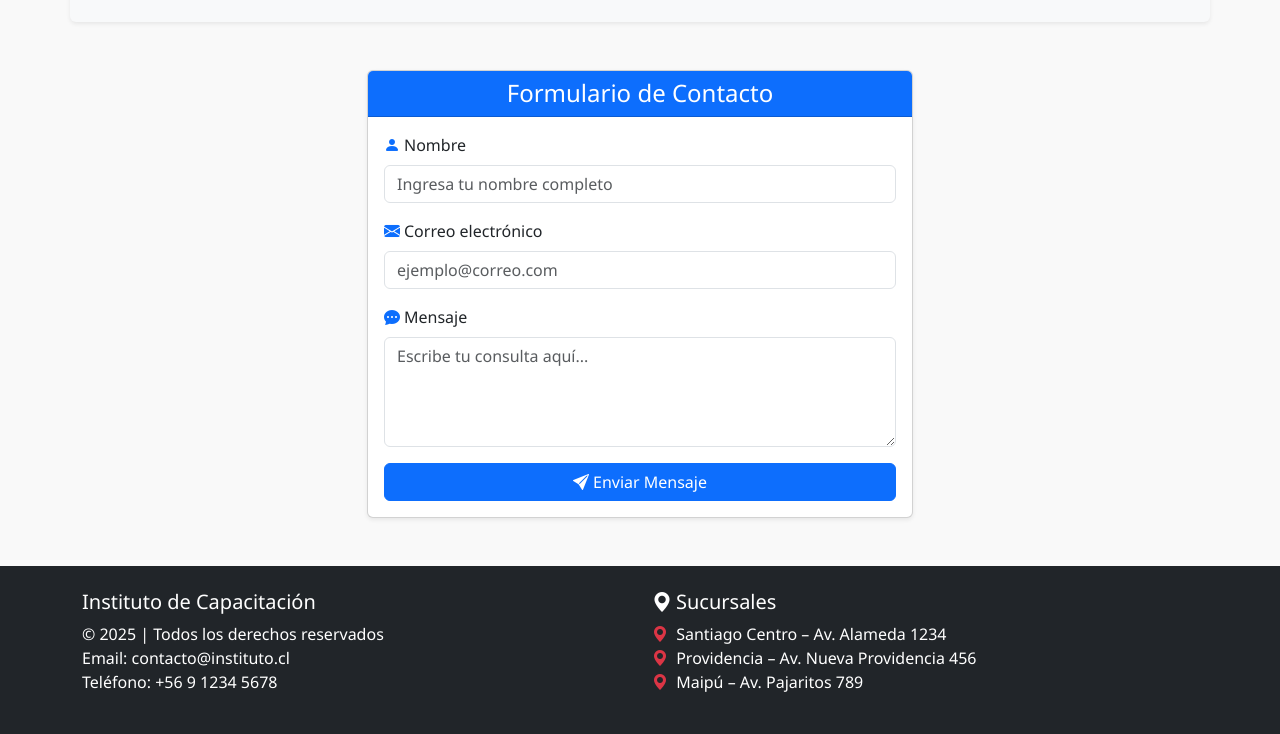
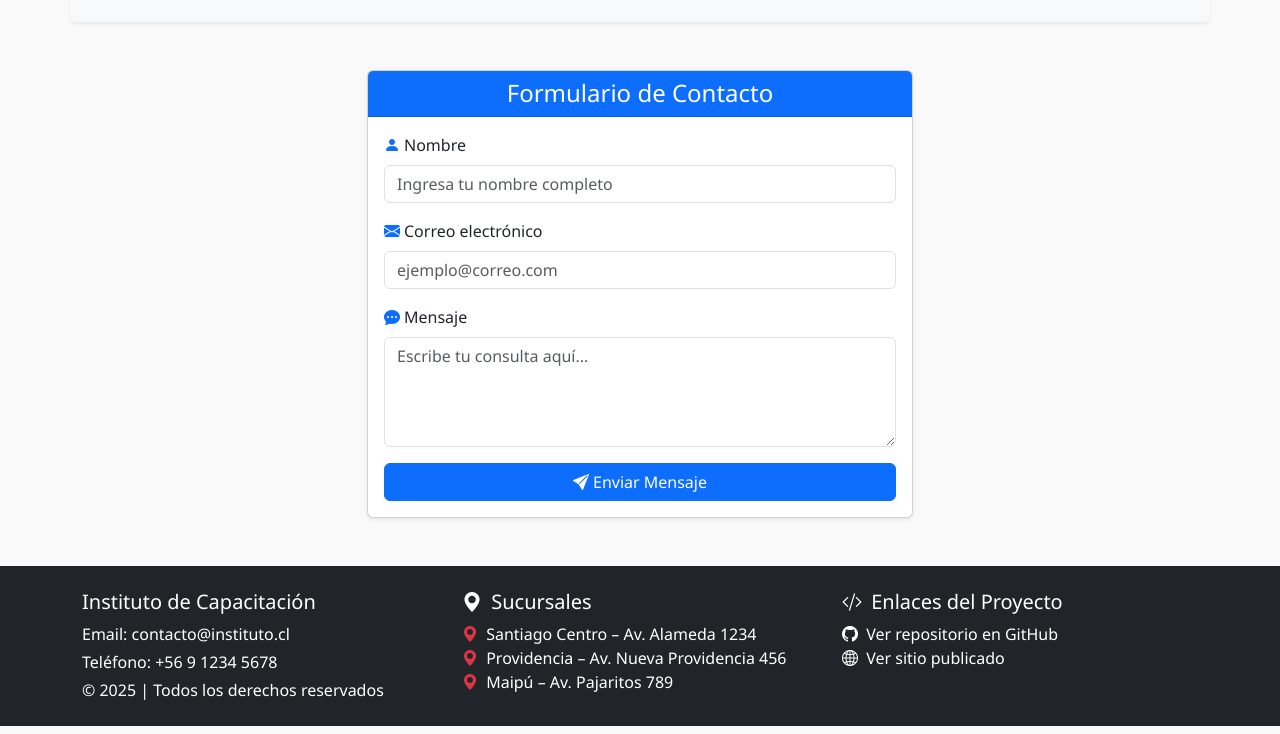
Before and after one commit to carlos1859/Sitio_Instituto, a plain HTML site: page index.html in a window 1280 px wide. Shown: the part 1554-2288 px from the top of the page. Drawn offline with nearby package versions, Linux system fonts and the light colour scheme; files that its build step writes are made by us from their sources.

Commit message:
footer modificado

```diff
--- a/index.html
+++ b/index.html
@@ -173,31 +173,51 @@
 </section>
 
 
-    <footer class="bg-dark text-white py-4 mt-5">
+   <footer class="bg-dark text-white pt-4 mt-5">
   <div class="container">
     <div class="row">
-      <!-- Información general -->
-      <div class="col-md-6 mb-3 mb-md-0">
+
+      <!-- Información General -->
+      <div class="col-md-4 mb-4">
         <h5>Instituto de Capacitación</h5>
+        <p class="mb-1">Email: contacto@instituto.cl</p>
+        <p class="mb-1">Teléfono: +56 9 1234 5678</p>
         <p class="mb-0">&copy; 2025 | Todos los derechos reservados</p>
-        <p class="mb-0">Email: contacto@instituto.cl</p>
-        <p class="mb-0">Teléfono: +56 9 1234 5678</p>
       </div>
 
       <!-- Sucursales -->
-      <div class="col-md-6">
-        <h5><i class="bi bi-geo-alt-fill me-1"></i>Sucursales</h5>
-        <ul class="list-unstyled">
+      <div class="col-md-4 mb-4">
+        <h5><i class="bi bi-geo-alt-fill me-1"></i> Sucursales</h5>
+        <ul class="list-unstyled mb-0">
           <li><i class="bi bi-geo-alt-fill text-danger me-1"></i> Santiago Centro – Av. Alameda 1234</li>
           <li><i class="bi bi-geo-alt-fill text-danger me-1"></i> Providencia – Av. Nueva Providencia 456</li>
           <li><i class="bi bi-geo-alt-fill text-danger me-1"></i> Maipú – Av. Pajaritos 789</li>
         </ul>
       </div>
+
+      <!-- Repositorio y Sitio Publicado -->
+      <div class="col-md-4 mb-4">
+        <h5><i class="bi bi-code-slash me-1"></i> Enlaces del Proyecto</h5>
+        <ul class="list-unstyled mb-0">
+          <li>
+            <a href="https://github.com/carlos1859/Sitio_Instituto" target="_blank" class="text-white text-decoration-none">
+              <i class="bi bi-github me-1"></i> Ver repositorio en GitHub
+            </a>
+          </li>
+          <li>
+            <a href="https://carlos1859.github.io/Sitio_Instituto/" target="_blank" class="text-white text-decoration-none">
+              <i class="bi bi-globe2 me-1"></i> Ver sitio publicado
+            </a>
+          </li>
+        </ul>
+      </div>
+
     </div>
   </div>
 </footer>
 
 
+
     <script src="https://cdn.jsdelivr.net/npm/bootstrap@5.3.0/dist/js/bootstrap.bundle.min.js"></script>
 </body>
 </html>
```
